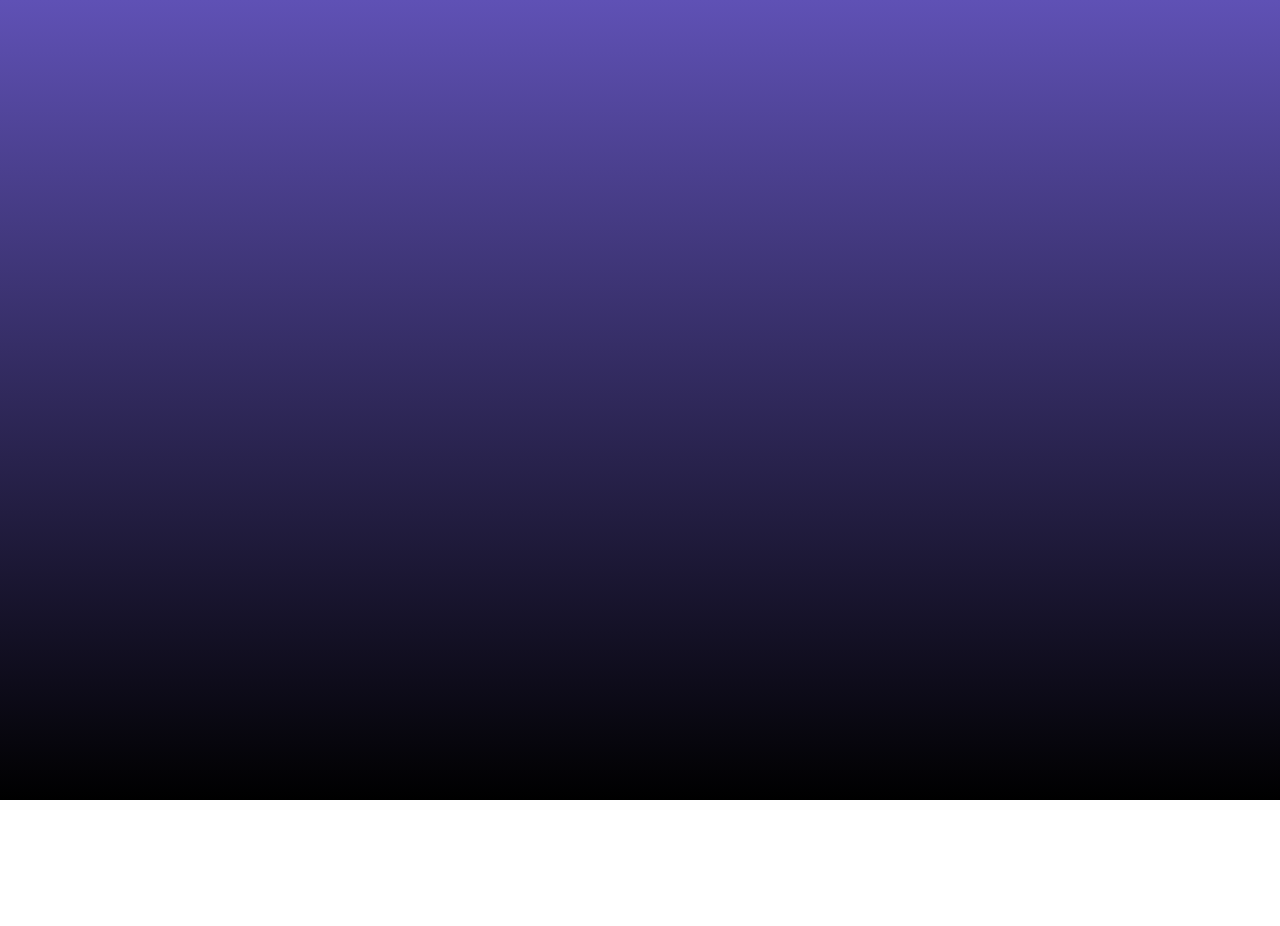
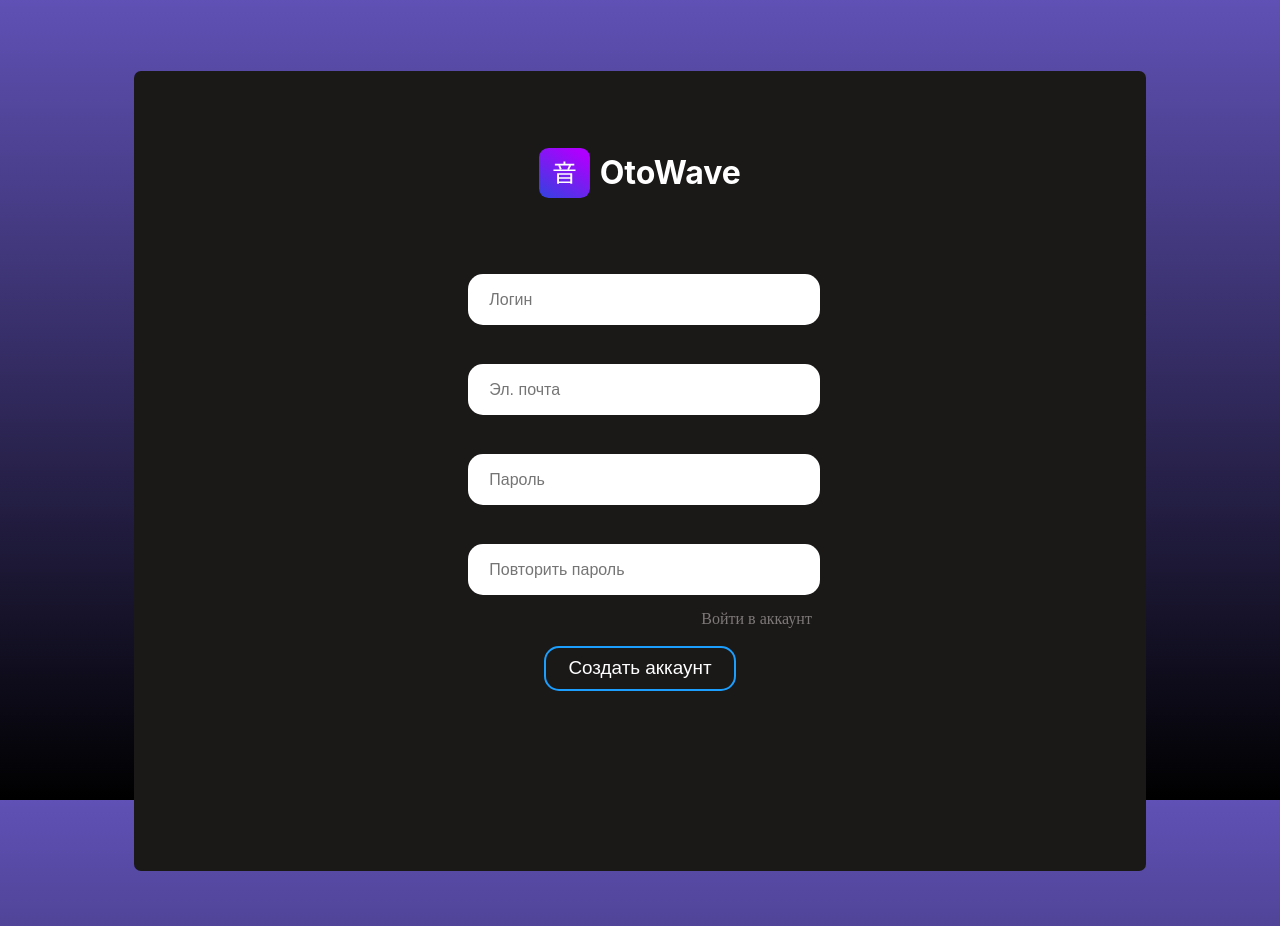
Before and after one commit to Nikomol/Bard, a React (Vite) app: page /register in a window 1280 px wide. Before the commit this address had no page. Shown: the top 926 px of the page. Before the commit the page ends 800 px from the top, so only its background shows below. Built offline with nearby package versions, Linux system fonts and the light colour scheme.

Commit message:
обновил ссылки и изменил логику url страницы "/recovery"

```diff
--- a/public/pages/checkyourmail.jsx
+++ b/public/pages/checkyourmail.jsx
@@ -18,7 +18,7 @@ export default function CheckYourPassword() {
                 </div>
                 <div className="links">
                     <Link to="/signup" className="links">Зарегистрироваться</Link>
-                    <Link to="/login" className="links">Войти</Link>
+                    <Link to="/signin" className="links">Войти</Link>
                 </div>
             </div>
         </>
--- a/public/pages/forgotPassword.jsx
+++ b/public/pages/forgotPassword.jsx
@@ -1,24 +1,72 @@
-import { Link, Navigate, useNavigate} from "react-router-dom";
+import { Link, Navigate, useNavigate } from "react-router-dom";
 import myImage from "./../img/ico.svg";
 import { useState, useEffect } from 'react';
 
-export default function ForgotPassoword() {
+
+const MainForget = ({ onPasswordReset }) => {
+
     const [email, setEmail] = useState('');
     const [message, setMessage] = useState('Эл. почта');
-
-    const navigate = useNavigate();
 
     const handleEmailCheck = (e) => {
         setEmail(e.target.value);
     }
 
-    const checkMail = () =>{
-        if(email === ''){
+    const checkMail = () => {
+        if (email === '') {
             setMessage("Введите почту!");
         }
-        else{
-            navigate("/check-your-password");
+        else {
+            onPasswordReset();
         }
+    }
+
+    return (
+        <>
+            <div className="spacer min">
+            </div>
+            <h2>Напишите email вашего аккаунта чтобы сменить пароль</h2>
+            <div className="spacer min">
+            </div>
+            <div className="mainform">
+                <input type="email" placeholder={message} className="inputField Login" value={email} onChange={handleEmailCheck}></input>
+                <div>
+                    <input type="button" value="Восстановить пароль" className="inputField Button middle" style={{ width: '66%' }} onClick={checkMail}></input>
+                </div>
+            </div>
+            <div className="spacer mid">
+            </div>
+            <div className="links">
+                <Link to="/register" className="links">Зарегистрироваться</Link>
+                <Link to="/login" className="links">Войти</Link>
+            </div>
+        </>
+    );
+}
+
+const LastForget = () => {
+    return (
+        <>
+            <div className="spacer min">
+            </div>
+            <div style={{ display: 'flex', justifyContent: 'center' }}>
+                <h1 style={{ width: '60%' }}>Проверьте ваш почтовый ящик, туда придёт письмо с инструкциями</h1>
+            </div>
+            <div className="spacer mid">
+            </div>
+            <div className="links">
+                <Link to="/register" className="links">Зарегистрироваться</Link>
+                <Link to="/login" className="links">Войти</Link>
+            </div>
+        </>
+    )
+}
+
+export default function ForgotPassoword() {
+    const [isResettingPassword, setIsResettingPassword] = useState(false);
+
+    const handlePasswordReset = () => {
+        setIsResettingPassword(true);
     }
 
     return (
@@ -28,23 +76,7 @@ export default function ForgotPassoword() {
                     <img src={myImage}></img>
                     <h1>OtoWave</h1>
                 </div>
-                <div className="spacer min">
-                </div>
-                <h2>Напишите email вашего аккаунта чтобы сменить пароль</h2>
-                <div className="spacer min">
-                </div>
-                <div className="mainform">
-                    <input type="email" placeholder={message} className="inputField Login" value={email} onChange={handleEmailCheck}></input>
-                    <div>
-                        <input type="button" value="Восстановить пароль" className="inputField Button middle" style={{width:'66%'}} onClick={checkMail}></input>
-                    </div>
-                </div>
-                <div className="spacer mid">
-                </div>
-                <div className="links">
-                    <Link to="/signup" className="links">Зарегистрироваться</Link>
-                    <Link to="/login" className="links">Войти</Link>
-                </div>
+                {isResettingPassword ? <LastForget /> : <MainForget onPasswordReset={handlePasswordReset} />}
             </div>
         </>
     );
--- a/public/pages/login.jsx
+++ b/public/pages/login.jsx
@@ -15,7 +15,7 @@ export default function Login() {
                     <input type="text" placeholder="Логин или email" className="inputField Login"></input>
                     <input type="password" placeholder="Пароль" className="inputField Password"></input>
                     <div className="link forgot">
-                        <Link to="/forgot-password" className="link forgot">Забыли пароль?</Link>
+                        <Link to="/recovery" className="link forgot">Забыли пароль?</Link>
                     </div>
                     <div>
                         <input type="button" value="Войти" className="inputField Button middle"></input>
@@ -24,7 +24,7 @@ export default function Login() {
                 <div className="spacer min">
                 </div>
                 <div className="link registration">
-                    <Link to="/signup" className="link registration">У вас нет аккаунта ? Зарегестрируйтесь!</Link>
+                    <Link to="/register" className="link registration">У вас нет аккаунта ? Зарегестрируйтесь!</Link>
                 </div>
             </div>
         </>
--- a/public/pages/signup.jsx
+++ b/public/pages/signup.jsx
@@ -5,8 +5,23 @@ import { useState, useEffect } from 'react';
 export default function SignUp(){
     const [password, setPassword] = useState('');
     const [confirmPassword, setConfirmPassword] = useState('');
-    const [message, setMessage] = useState('');
-    const [isTheSame, setTheSame] = useState(false);
+    const [message, setMessage] = useState('');;
+    const [login, setLogin] = useState('');
+    const [email, setEmail] = useState('');
+
+    const [passwAccess, setPasswAccess] = useState(false);
+    const [logAccess, setLogAcces] = useState(false);
+    const [mailAccess, setMailAccess] = useState(false);
+    const [allClear, setAllClear] = useState(false);
+
+    useEffect(() => {
+        if(passwAccess && logAccess && mailAccess){
+            setAllClear(true);
+        }
+        else{
+            setAllClear(false);
+        }
+    })
 
     const handlePasswordChange = (e) => {
         setPassword(e.target.value);
@@ -18,6 +33,18 @@ export default function SignUp(){
         checkPassword(password, e.target.value);
     }
 
+    const handleConfirmEmailChange = (e) =>{
+        setEmail(e.target.value);
+
+        if(email.indexOf("@") < 0){
+            setMessage("Проверьте почту");
+            setMailAccess(false);
+        }
+        else{
+            setMailAccess(true);
+        }
+    }
+
     const checkPassword = (passwordValue, confirmPasswordValue) => {
         if(passwordValue !== confirmPasswordValue){
             if(confirmPasswordValue !== ''){
@@ -26,15 +53,15 @@ export default function SignUp(){
             else{
                 setMessage("Подтвердите пароль!")
             }
-            setTheSame(false);
+            setPasswAccess(false);
         }
         else if(passwordValue === ''){
             setMessage("Придумайте пароль");
-            setTheSame(false);
+            setPasswAccess(false);
         }
         else{
             setMessage("Всё хорошо!!");
-            setTheSame(true);
+            setPasswAccess(true);
         }
     }
 
@@ -48,15 +75,15 @@ export default function SignUp(){
                 <div className="spacer min">
                 </div>
                 <div className="mainform">
-                    <input type="text" placeholder="Логин или email" className="inputField Login"></input>
-                    <input type="email" placeholder="Эл. почта" className="inputField Login"></input>
-                    <input type="password" placeholder="Пароль" className="inputField Login" value={password} onChange={handlePasswordChange}></input>
+                    <input type="text" placeholder="Логин" className="inputField Login"></input>
+                    <input type="email" placeholder="Эл. почта" className="inputField Login" onChange={handleConfirmEmailChange}></input>
+                    <input type="password" placeholder="Пароль" className="inputField Login" value={password} onChange={handlePasswordChange} style={{ borderColor: password !== confirmPassword ? '#ba0000' : undefined, borderWidth: password !== confirmPassword ? '3px' : undefined }}></input>
                     <input type="password" placeholder="Повторить пароль" style={{ borderColor: password !== confirmPassword ? '#ba0000' : undefined, borderWidth: password !== confirmPassword ? '3px' : undefined }} className="inputField Password" value={confirmPassword} onChange={handleConfirmPasswordChange}></input>
                     <div className="link forgot">
                         <Link to="/login" className="link forgot">Войти в аккаунт</Link>
                     </div>
                     <div style={{paddingTop:'5%'}}>
-                        <Link to="/"><input type="button" value="Создать аккаунт" className="inputField Button middle" disabled={!isTheSame} style={{width:'56%'}}></input></Link>
+                        <Link to="/"><input type="button" value="Создать аккаунт" className="inputField Button middle" disabled={!allClear} style={{width:'56%'}}></input></Link>
                     </div>
                     {message && <p style={{color: isTheSame ? 'green' : 'red'}}>{message}</p>}
                 </div>
--- a/src/App.jsx
+++ b/src/App.jsx
@@ -1,6 +1,6 @@
 import { useState } from 'react';
 import { BrowserRouter, Routes, Route, Link } from 'react-router-dom';
-import Login from './../public/pages/login';
+import Login from '../public/pages/login';
 import SignUp from '../public/pages/signup';
 import ForgotPassword from '../public/pages/forgotPassword';
 import CheckYourPassword from '../public/pages/checkyourmail';
@@ -14,9 +14,8 @@ export default function App() {
               <Route index element={<div>No page is selected.</div>} />
           </Route>
           <Route path="/login" element={<Login />} />
-          <Route path="/signup" element={<SignUp />} />
-          <Route path="/forgot-password" element={<ForgotPassword />} />
-          <Route path="/check-your-password" element={<CheckYourPassword />} />
+          <Route path="/register" element={<SignUp />} />
+          <Route path="/recovery" element={<ForgotPassword />} />
         </Routes>
       </BrowserRouter>
   )
```
